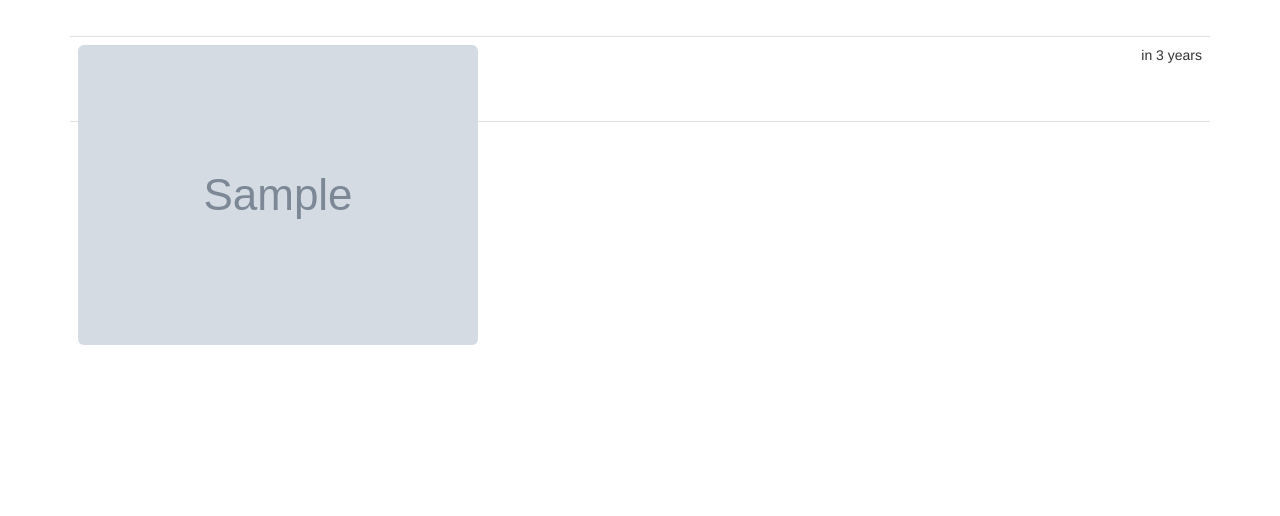
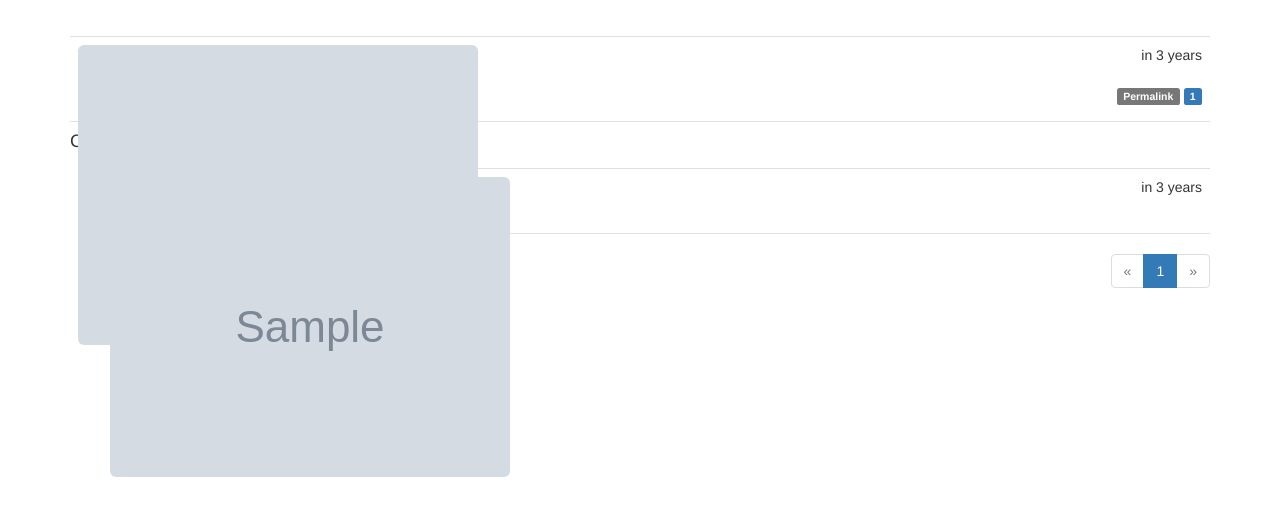
Before and after one commit to pipecat/learn_flask, a Python web app: template flasky/app/templates/post.html in a window 1280 px wide. Shown: the part 52-568 px from the top of the page. Run offline with Jinja, Linux system fonts and the light colour scheme; the template is opened without the code that fills it: most values are stand-ins (such as "Sample title", 1, 10 or a date in 2020); grey boxes marked "Sample" are stand-in pictures; some libraries are stand-ins or nearby versions.

Commit message:
now support comments

```diff
--- a/flasky/app/main/forms.py
+++ b/flasky/app/main/forms.py
@@ -42,3 +42,8 @@
 class PostForm(Form):
     body = PageDownField("What's on your mind", validators=[Required()])
     submit = SubmitField('Submit')
+
+
+class CommentForm(Form):
+    body = StringField('', validators=[Required()])
+    submit = SubmitField('Submit')
--- a/flasky/app/static/styles.css
+++ b/flasky/app/static/styles.css
@@ -5,11 +5,18 @@
     min-height: 260px;
     margin-left: 280px;
 }
+div.post-tabs {
+    margin-top: 16px;
+}
 ul.posts {
     list-style-type: none;
     padding: 0px;
     margin: 16px 0px 0px 0px;
     border-top: 1px solid #e0e0e0;
+}
+div.post-tabs ul.posts {
+    margin: 0px;
+    border-top: none;
 }
 ul.posts li.post {
     padding: 8px;
@@ -23,7 +30,6 @@
 }
 div.post-author {
     font-weight: bold;
-    margin-left: 48px;
 }
 div.post-thumbnail {
     position: absolute;
@@ -32,6 +38,70 @@
     margin-left: 48px;
     min-height: 48px;
 }
+div.post-footer {
+    text-align: right;
+}
+ul.comments {
+    list-style-type: none;
+    padding: 0px;
+    margin: 16px 0px 0px 0px;
+}
+ul.comments li.comment {
+    margin-left: 32px;
+    padding: 8px;
+    border-bottom: 1px solid #e0e0e0;
+}
+ul.comments li.comment:nth-child(1) {
+    border-top: 1px solid #e0e0e0;
+}
+ul.comments li.comment:hover {
+    background-color: #f0f0f0;
+}
+div.comment-date {
+    float: right;
+}
+div.comment-author {
+    font-weight: bold;
+}
+div.comment-thumbnail {
+    position: absolute;
+}
+div.comment-content {
+    margin-left: 48px;
+    min-height: 48px;
+}
+div.comment-form {
+    margin: 16px 0px 16px 32px;
+}
+div.pagination {
+    width: 100%;
+    text-align: right;
+    padding: 0px;
+    margin: 0px;
+}
+div.flask-pagedown-preview {
+    margin: 10px 0px 10px 0px;
+    border: 1px solid #e0e0e0;
+    padding: 4px;
+}
+div.flask-pagedown-preview h1 {
+    font-size: 140%;
+}
+div.flask-pagedown-preview h2 {
+    font-size: 130%;
+}
+div.flask-pagedown-preview h3 {
+    font-size: 120%;
+}
+.post-body h1 {
+    font-size: 140%;
+}
+.post-body h2 {
+    font-size: 130%;
+}
+.post-body h3 {
+    font-size: 120%;
+}
 .table.followers tr {
     border-bottom: 1px solid #e0e0e0;
 }
--- /dev/null
+++ b/flasky/app/templates/_comments.html
@@ -0,0 +1,26 @@
+<ul class="comments">
+    {% for comment in comments %}
+    <li class="comment">
+        <div class="comment-thumbnail">
+            <a href="{{ url_for('.user', username=comment.author.username) }}">
+                <img class="img-rounded profile-thumbnail" src="{{ comment.author.gravatar(size=40) }}">
+            </a>
+        </div>
+        <div class="comment-content">
+            <div class="comment-date">
+                {{ moment(comment.timestamp).fromNow() }}
+            </div>
+            <div class="comment-author">
+                <a href="{{ url_for('.user', username=comment.author.username) }}">{{ comment.author.username }}</a>
+            </div>
+            <div class="comment-body">
+                {% if comment.body_html %}
+                    {{ comment.body_html | safe }}
+                {% else %}
+                    {{ comment.body }}
+                {% endif %}
+            </div>
+        </div>
+    </li>
+    {% endfor %}
+</ul>
--- a/flasky/app/templates/_posts.html
+++ b/flasky/app/templates/_posts.html
@@ -31,6 +31,11 @@
                     <span class="label label-danger">Edit [Admin]</span>
                 </a>
                 {% endif %}
+                <a href="{{ url_for('.post', id=post.id) }}#comments">
+                    <span class="label label-primary">
+                        {{ post.comments.count() }}
+                    </span>
+                </a>
             </div>
         </div>
     </li>
--- a/flasky/app/templates/post.html
+++ b/flasky/app/templates/post.html
@@ -1,4 +1,6 @@
 {% extends "base.html" %}
+{% import "bootstrap/wtf.html" as wtf %}
+{% import "_macros.html" as macros %}
 
 {% block title %}
 Flasky
@@ -9,4 +11,17 @@
 
 {% include "_posts.html" %}
 
+<h4 id="comments">Comments</h4>
+{% if current_user.can(Permission.COMMENT) %}
+<div class="comment-form">
+    {{ wtf.quick_form(form) }}
+</div>
+{% endif %}
+{% include '_comments.html' %}
+{% if pagination %}
+<div class="pagination">
+    {{ macros.pagination_widget(pagination, '.post', fragment='#comments', id=posts[0].id) }}
+</div>
+{% endif %}
+
 {% endblock page_content %}
--- a/flasky/config.py
+++ b/flasky/config.py
@@ -12,6 +12,7 @@
     FLASKY_ADMIN = 'pipecat@qq.com'
     FLASKY_POSTS_PER_PAGE = 10
     FLASKY_FOLLOWERS_PER_PAGE = 10
+    FLASKY_COMMENTS_PER_PAGE = 10
 
     @staticmethod
     def init_app(app):
```
Also changed, not shown: flasky/app/main/views.py (+17 -4 lines), flasky/app/models.py (+20 -0 lines), flasky/data.sqlite, 1 other file.
